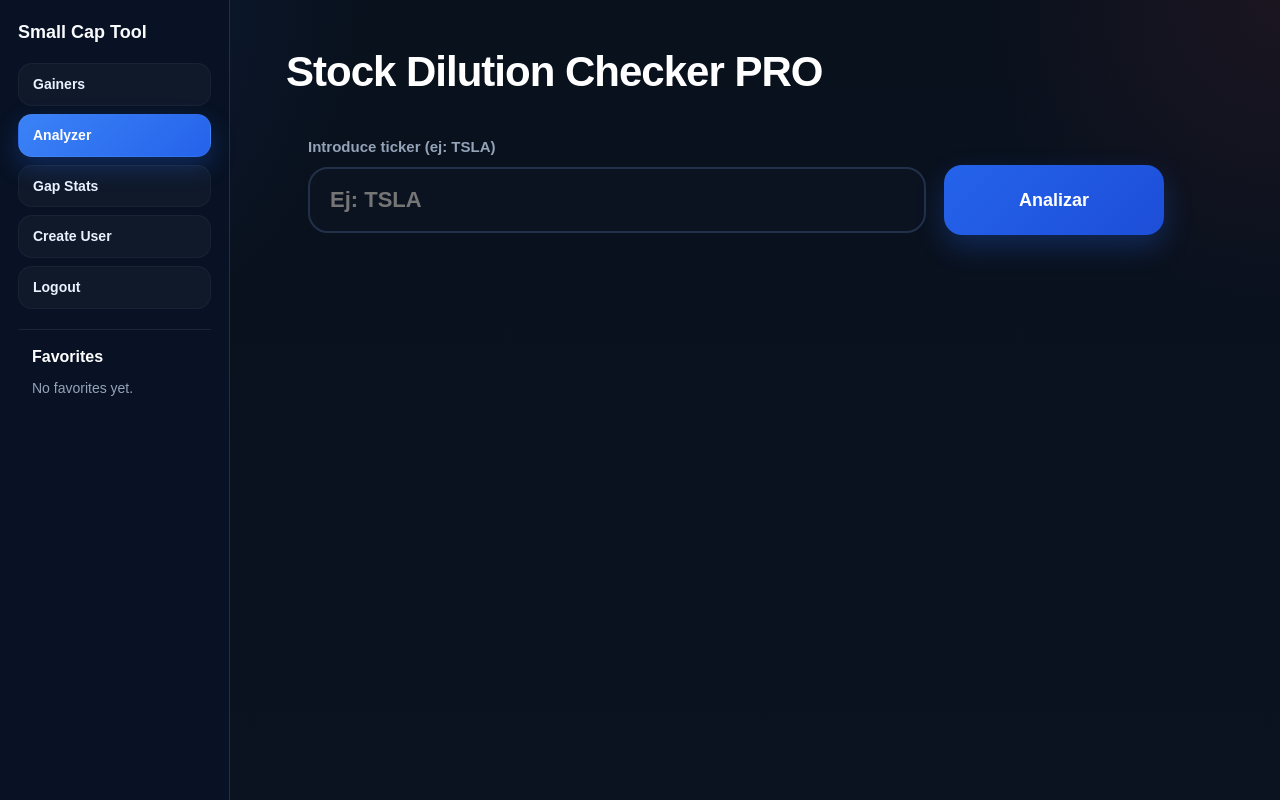
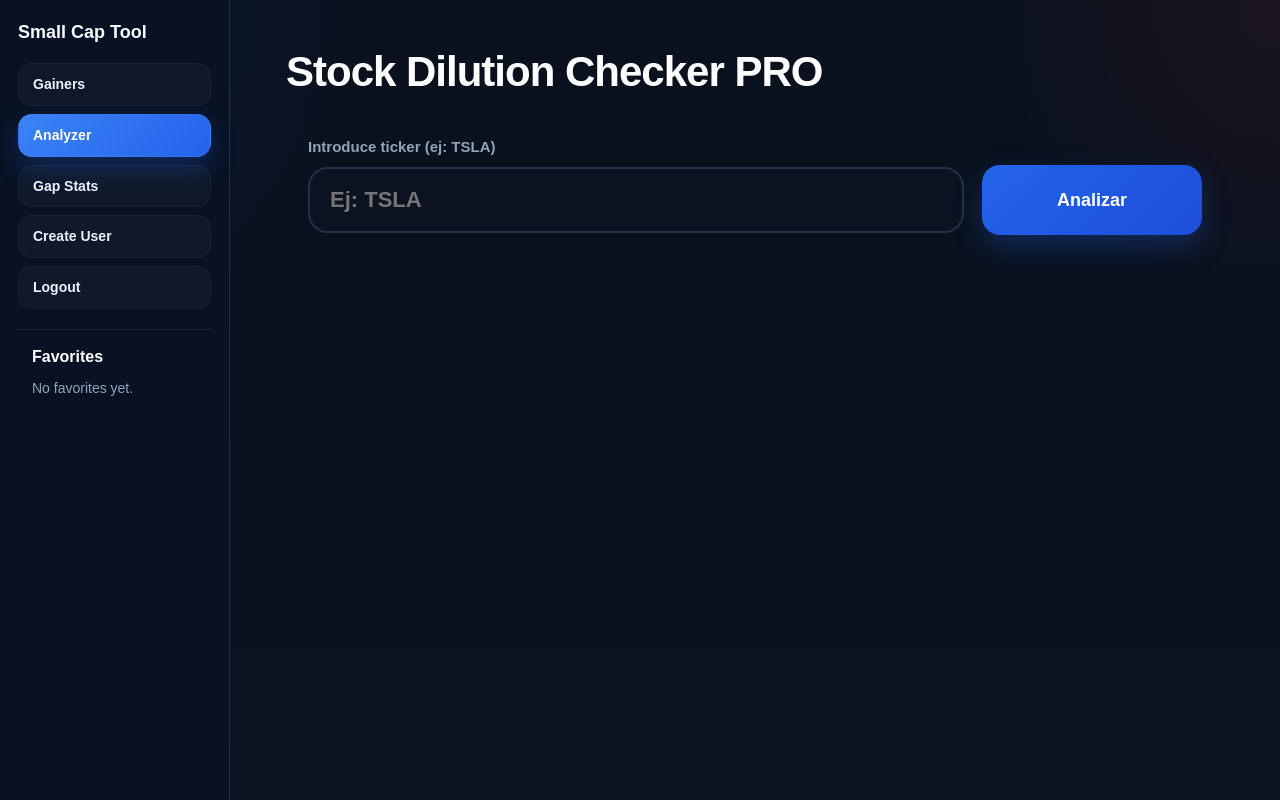
Before and after one commit to abuelodody/stock-dilution-checker, a Flask app: page / in a window 1280 px wide. Run offline with Flask 3, Linux system fonts and the light colour scheme; a user stored in the database is signed in; parts of the project's set-up code (start-up, migrations or seed data) failed here and were passed over; some libraries are stand-ins or nearby versions.

Commit message:
Update style.css

```diff
--- a/static/style.css
+++ b/static/style.css
@@ -1112,9 +1112,11 @@ button {
 
 .analyzer-inner {
     width: 100%;
-    max-width: 900px;
+    max-width: 1400px;
 }
-
+.analyzer-inner > * {
+    width: 100%;
+}
 .search-card {
     width: 100%;
 }
```
